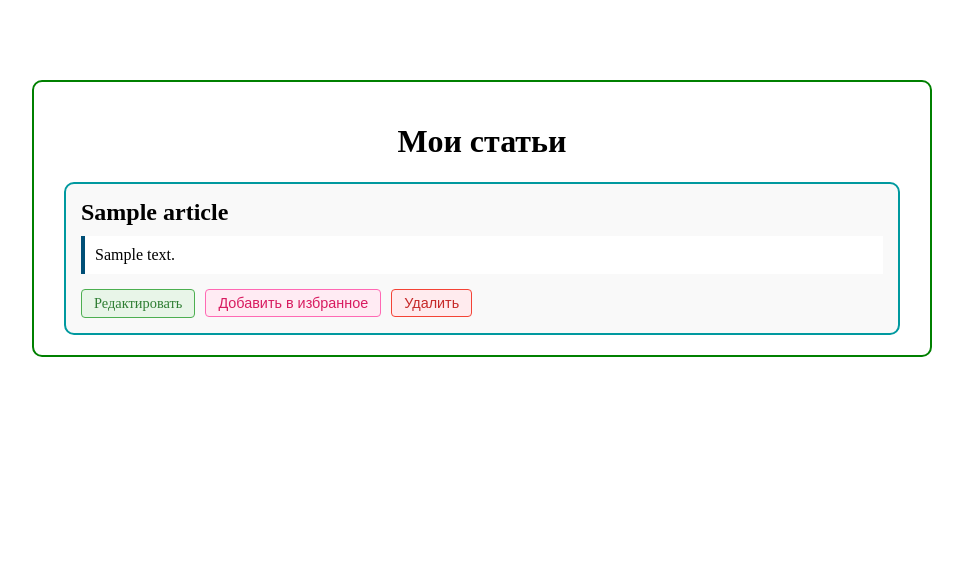
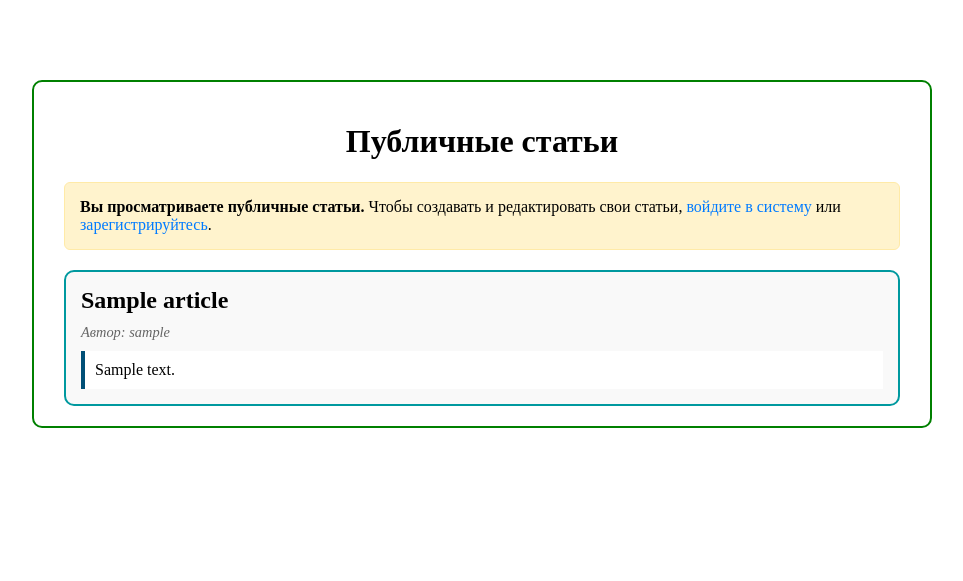
Before and after one commit to alexwisent/WEB--3.1, a Flask app: template templates/lab5/articles.html in a window 1280 px wide. Shown: the part 76-657 px from the top of the page, without its empty margins (158-1121 px from the left). Run offline with Flask 3, Linux system fonts and the light colour scheme; the template is opened without the code that fills it: most values are stand-ins (such as "Sample title", 1, 10 or a date in 2020).

Commit message:
публичные статьи

```diff
--- a/templates/lab5/articles.html
+++ b/templates/lab5/articles.html
@@ -39,6 +39,12 @@
             background-color: #fff0f5; /* светло-розовый фон */
         }
 
+        /* Стиль для публичной статьи - зеленая рамка */
+        .article-item.public {
+            border: 2px solid #4caf50; /* зеленый цвет */
+            background-color: #f1f8e9; /* светло-зеленый фон */
+        }
+
         .article-item h2 {
             margin-top: 0;
             margin-bottom: 10px;
@@ -61,6 +67,20 @@
             font-size: 0.9em;
             font-weight: bold;
             margin-left: 10px;
+        }
+
+        .public-indicator {
+            color: #4caf50;
+            font-size: 0.9em;
+            font-weight: bold;
+            margin-left: 10px;
+        }
+
+        .author-info {
+            color: #666;
+            font-size: 0.9em;
+            margin-bottom: 10px;
+            font-style: italic;
         }
 
         .article-actions {
@@ -132,23 +152,71 @@
             font-style: italic;
             margin-top: 20px;
         }
+
+        .auth-notice {
+            background-color: #fff3cd;
+            border: 1px solid #ffeaa7;
+            border-radius: 6px;
+            padding: 15px;
+            margin-bottom: 20px;
+            text-align: left;
+        }
+
+        .auth-notice a {
+            color: #007bff;
+            text-decoration: none;
+        }
+
+        .auth-notice a:hover {
+            text-decoration: underline;
+        }
     </style>
 
     <div class="articles-container">
         <div class="articles-box">
-            <h1>Мои статьи</h1>
+            <h1>
+                {% if is_authenticated %}
+                    Мои статьи
+                {% else %}
+                    Публичные статьи
+                {% endif %}
+            </h1>
+
+            {% if not is_authenticated %}
+                <div class="auth-notice">
+                    <strong>Вы просматриваете публичные статьи.</strong>
+                    Чтобы создавать и редактировать свои статьи,
+                    <a href="/lab5/login">войдите в систему</a> или
+                    <a href="/lab5/register">зарегистрируйтесь</a>.
+                </div>
+            {% endif %}
 
             {% if articles %}
                 {% for article in articles %}
-                    <div class="article-item {% if article['is_favorite'] %}favorite{% endif %}">
+                    <div class="article-item
+                                {% if article['is_favorite'] %}favorite{% endif %}
+                                {% if article['is_public'] %}public{% endif %}">
                         <h2>
                             <span>{{ article['title'] }}</span>
+                            <div>
                                 {% if article['is_favorite'] %}
                                     <span class="favorite-indicator">★ Избранная</span>
                                 {% endif %}
+                                {% if article['is_public'] %}
+                                    <span class="public-indicator">🌍 Публичная</span>
+                                {% endif %}
+                            </div>
                         </h2>
+
+                        {% if article.get('author_login') and not is_authenticated %}
+                            <div class="author-info">
+                                Автор: {{ article['author_login'] }}
+                            </div>
+                        {% endif %}
+
                         <blockquote>{{ article['article_text'] }}</blockquote>
 
+                        {% if is_authenticated %}
                             <div class="article-actions">
                                 <a href="/lab5/edit/{{ article['id'] }}" class="edit-btn">Редактировать</a>
 
@@ -166,10 +234,17 @@
                                     <button type="submit" class="delete-btn" onclick="return confirm('Удалить статью?');">Удалить</button>
                                 </form>
                             </div>
+                        {% endif %}
                     </div>
                 {% endfor %}
             {% else %}
-                <p class="empty-message">У вас пока нет ни одной статьи.</p>
+                <p class="empty-message">
+                    {% if is_authenticated %}
+                        У вас пока нет ни одной статьи.
+                    {% else %}
+                        Публичные статьи отсутствуют.
+                    {% endif %}
+                </p>
             {% endif %}
         </div>
     </div>
```
Also changed, not shown: lab5.py (+44 -22 lines), templates/lab5/create_article.html (+28 -2 lines), templates/lab5/edit_article.html (+28 -2 lines). Lines whose indentation alone changed are shown as unchanged.
